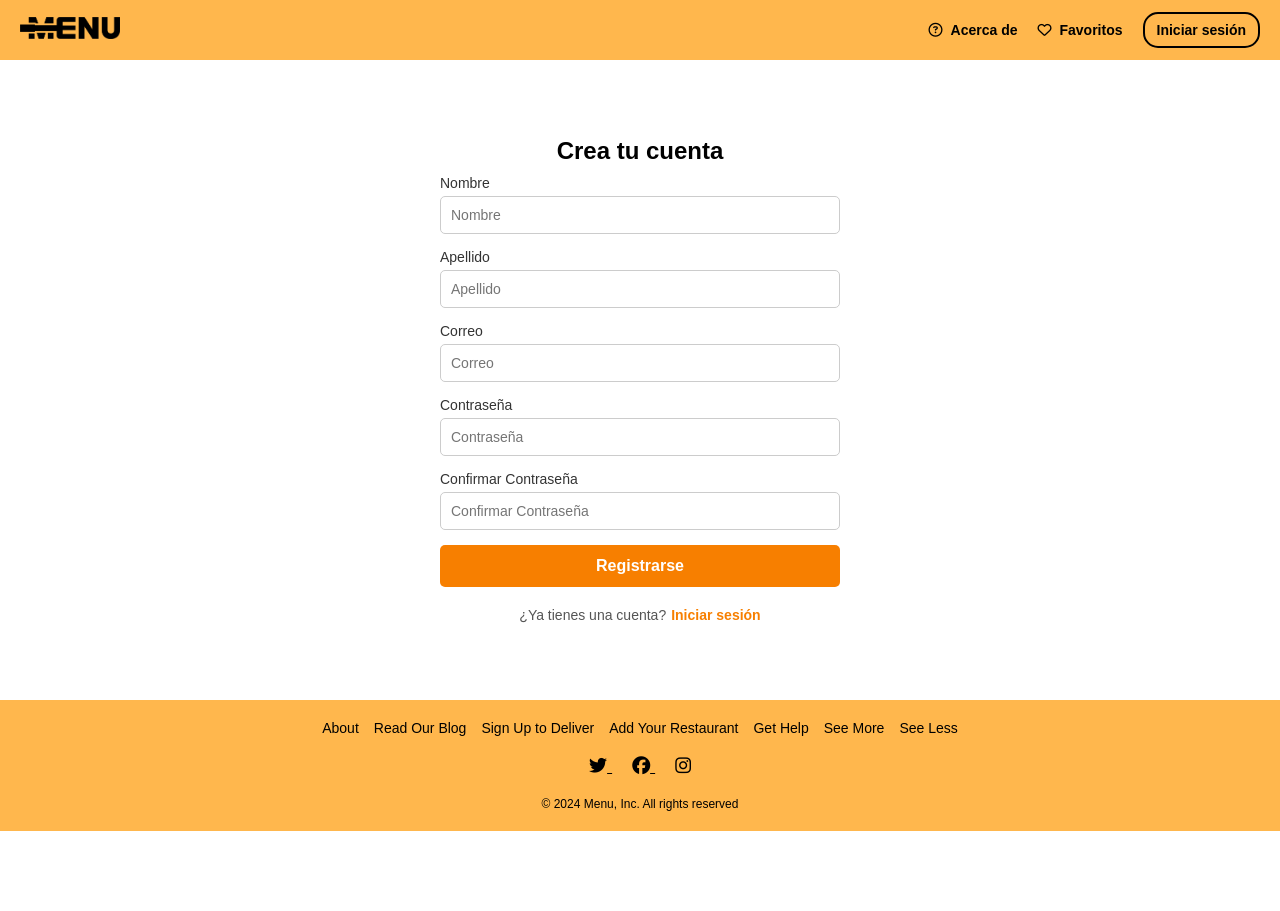
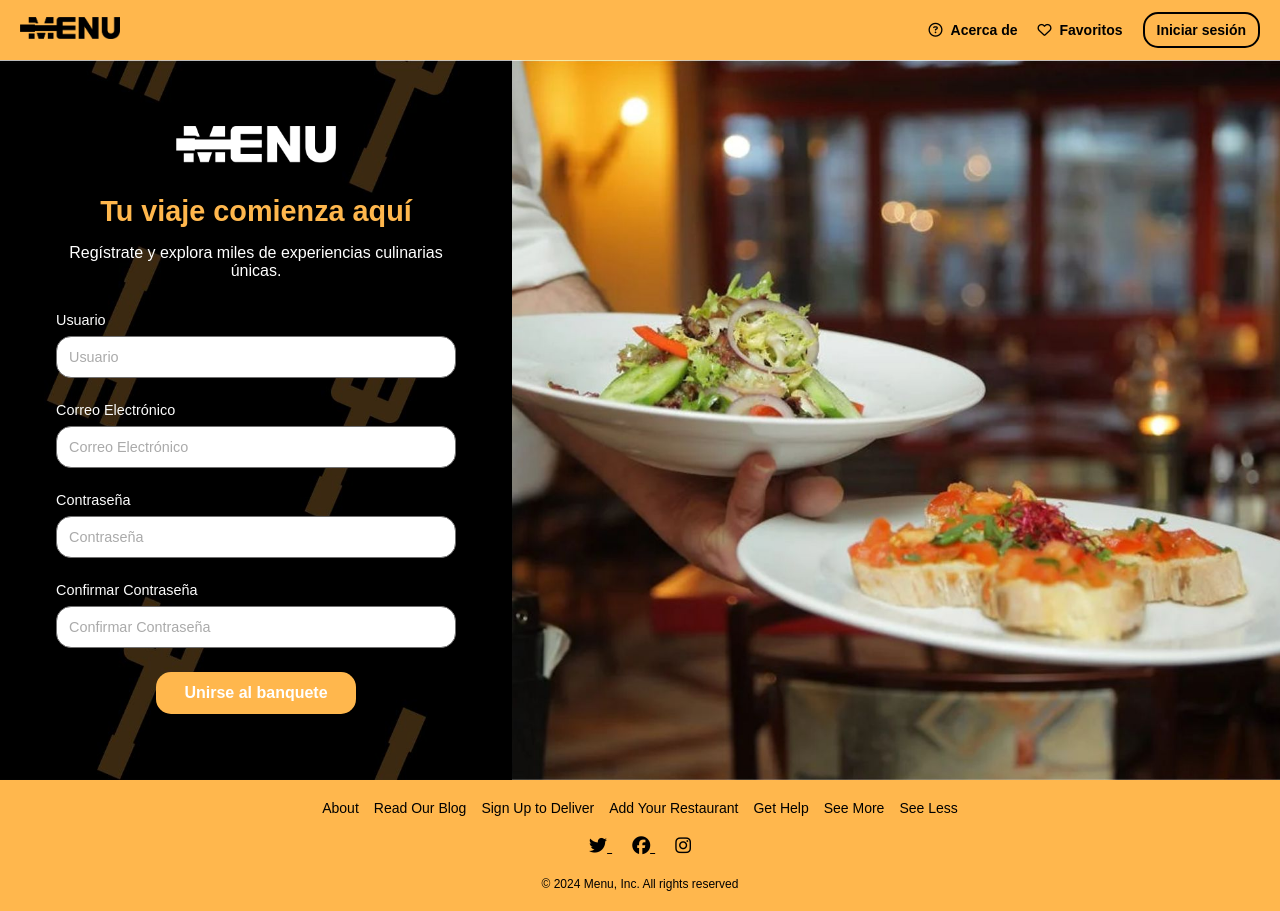
Before and after one commit to FelipeSalgad/Menu2, a React (Vite) app: page /register in a window 1280 px wide. Before the commit the page ends 831 px from the top, so only its background shows below. Built offline with nearby package versions, Linux system fonts and the light colour scheme.

Commit message:
tercer commit

```diff
--- a/src/Estilos/Register.css
+++ b/src/Estilos/Register.css
@@ -1,87 +1,203 @@
-.register_container {
+.register-container {
     display: flex;
+    flex-direction: row;
+    height: 90vh;
+    font-family: "Arial", sans-serif;
+}
+
+.register-left {
+    flex-basis: 40%;
+    display: flex;
+    flex-direction: column;
+    justify-content: center;
     align-items: center;
+    padding: 2rem;
+    background-image: url('../json/img/fondoSinDerechos.jpg');
+    background-size: cover;
+    background-position: center;
+    position: relative;
+    text-align: center;
+}
+
+.logo-centro,
+.register-form,
+.register-welcome,
+.register-description {
+    width: 100%;
+    max-width: 400px;
+}
+
+.logo-centro {
+    display: flex;
     justify-content: center;
-    height: 80vh;
+    align-items: center;
+    margin-bottom: 2rem;
+}
+
+.register-logo {
+    width: 160px;
+    height: auto;
+    object-fit: contain;
+}
+
+.register-welcome {
+    font-size: 1.8rem;
+    font-weight: bold;
+    margin-bottom: 1rem;
+    color: rgb(255, 183, 77);
+}
+
+.register-description {
+    font-size: 1rem;
+    margin-bottom: 2rem;
+    color: #ffffff;
+}
+
+.register-form {
+    width: 100%;
+}
+
+.register-field {
+    margin-bottom: 1.5rem;
+}
+
+.register-field label {
+    display: block;
+    text-align: left;
+    margin-bottom: 0.5rem;
+    font-size: 0.9rem;
+    color: #fcfcfc;
+}
+
+.register-input {
+    width: 100%;
+    padding: 0.75rem;
+    border: 1px solid #727171;
+    border-radius: 15px;
+    font-size: 0.9rem;
+    color: #797979;
     background-color: #fff;
 }
 
-.container_register {
-    max-width: 400px;
-    width: 100%;
-    text-align: left;
-    background-color: #ffffff;
-}
-
-.register_title {
-    font-size: 24px;
-    font-weight: bold;
-    margin-bottom: 10px;
-    text-align: center;
-}
-
-
-.form_cont_register {
-    display: flex;
-    flex-direction: column;
-    gap: 15px;
-}
-
-.input_group_r {
-    text-align: left;
-}
-
-.input_group_r label {
-    display: block;
-    font-size: 14px;
-    margin-bottom: 5px;
-    color: #333;
-}
-
-.input {
-    width: 100%;
-    padding: 10px;
-    border: 1px solid #ccc;
-    border-radius: 5px;
-    font-size: 14px;
+.register-input:hover,
+.register-input:focus {
+    border: 3px solid rgb(255, 183, 77);
     outline: none;
 }
 
-.input:focus {
-    border-color: #f77f00;
-    box-shadow: 0 0 4px rgba(247, 127, 0, 0.5);
+.register-input::placeholder {
+    color: #aaa;
 }
 
-.btn_register {
+.register-button {
+    padding: 0.75rem;
+    background-color: rgb(255, 183, 77);
+    color: #fff;
+    font-size: 1rem;
+    font-weight: bold;
+    border: none;
+    border-radius: 15px;
+    cursor: pointer;
+    text-decoration: none;
+    display: inline-block;
     width: 100%;
-    padding: 12px;
-    background-color: #f77f00;
-    color: white;
-    border: none;
-    border-radius: 5px;
-    font-size: 16px;
-    cursor: pointer;
-    font-weight: bold;
+    max-width: 200px;
 }
 
-.btn_register:hover {
-    background-color: #e06a00;
+.register-button:hover {
+    background-color: #000;
+    color: #fff;
+    border: 1px solid #fff;
 }
 
-.link_container_register {
-    margin-top: 20px;
-    text-align: center;
-    font-size: 14px;
-    color: #555;
+.register-right {
+    flex-basis: 60%;
+    display: flex;
+    justify-content: center;
+    align-items: center;
+    overflow: hidden;
 }
 
-.link_register {
-    color: #f77f00;
-    text-decoration: none;
-    font-weight: bold;
-    margin-left: 5px;
+.register-image {
+    width: 100%;
+    height: 100%;
+    object-fit: cover;
 }
 
-.link_register:hover {
-    text-decoration: underline;
+@media (max-width: 1200px) {
+    .register-left {
+        flex-basis: 60%;
+    }
+
+    .register-right {
+        flex-basis: 40%;
+        height: auto;
+    }
 }
+
+@media (max-width: 800px) {
+    .register-container {
+        flex-direction: column;
+    }
+
+    .register-left {
+        flex-basis: 100%;
+        height: auto;
+    }
+
+    .register-right {
+        display: none;
+    }
+
+    .register-image {
+        height: 200px;
+        object-fit: cover;
+    }
+}
+
+@media (max-width: 550px) {
+    .register-container {
+        flex-direction: column;
+    }
+
+    .register-left {
+        flex-basis: 100%;
+        align-items: center;
+        padding: 1.5rem;
+    }
+
+    .register-form {
+        max-width: 100%;
+    }
+
+    .register-logo {
+        width: 100px;
+    }
+
+    .register-welcome {
+        font-size: 1.5rem;
+    }
+
+    .register-description {
+        font-size: 0.9rem;
+    }
+}
+
+@media (max-width: 400px) {
+    .register-left {
+        padding: 1rem;
+    }
+
+    .register-welcome {
+        font-size: 1.2rem;
+    }
+
+    .register-description {
+        font-size: 0.8rem;
+    }
+
+    .register-button {
+        font-size: 0.9rem;
+        padding: 0.5rem;
+    }
+}
--- a/src/Pages/Register.jsx
+++ b/src/Pages/Register.jsx
@@ -1,77 +1,70 @@
 import "../Estilos/Register.css";
 import { Form, Formik, Field } from "formik";
-import { Link } from "react-router-dom";
+import img from "../json/img";
 
 export default function Register() {
     const initialValues = {
         nombre: "",
-        apellido: "",
         correo: "",
         contrasena: "",
         confirmarContrasena: "",
     };
 
     return (
-        <>
-            <div className="register_container">
-                <div className="container_register">
-                    <h2 className="register_title">Crea tu cuenta</h2>
+        <div className="register-container">
+            <div className="register-left">
+                <div className="logo-centro">
+                    <img src={img.logoBlanco} className="register-logo" alt="logo" />
+                </div>
+                <h2 className="register-welcome">Tu viaje comienza aquí</h2>
+                <p className="register-description">
+                    Regístrate y explora miles de experiencias culinarias únicas.
+                </p>
                 <Formik initialValues={initialValues}>
-                        <Form className="form_cont_register">
-                            <div className="input_group_r">
-                                <label htmlFor="nombre">Nombre</label>
+                    <Form className="register-form">
+                        <div className="register-field">
+                            <label htmlFor="nombre">Usuario</label>
                             <Field
-                                    className="input"
+                                className="register-input"
                                 type="text"
                                 name="nombre"
-                                    placeholder="Nombre"
+                                placeholder="Usuario"
                             />
                         </div>
-                            <div className="input_group_r">
-                                <label htmlFor="apellido">Apellido</label>
+                        <div className="register-field">
+                            <label htmlFor="correo">Correo Electrónico</label>
                             <Field
-                                    className="input"
-                                    type="text"
-                                    name="apellido"
-                                    placeholder="Apellido"
+                                className="register-input"
+                                type="email"
+                                name="correo"
+                                placeholder="Correo Electrónico"
                             />
                         </div>
-                            <div className="input_group_r">
-                                <label htmlFor="correo">Correo</label>
-                                <Field
-                                    className="input"
-                                    type="email"
-                                    name="correo"
-                                    placeholder="Correo"
-                                />
-                            </div>
-                            <div className="input_group_r">
+                        <div className="register-field">
                             <label htmlFor="contrasena">Contraseña</label>
                             <Field
-                                    className="input"
+                                className="register-input"
                                 type="password"
                                 name="contrasena"
                                 placeholder="Contraseña"
                             />
                         </div>
-                            <div className="input_group_r">
+                        <div className="register-field">
                             <label htmlFor="confirmarContrasena">Confirmar Contraseña</label>
                             <Field
-                                    className="input"
+                                className="register-input"
                                 type="password"
                                 name="confirmarContrasena"
                                 placeholder="Confirmar Contraseña"
                             />
                         </div>
-                            <button className="btn_register" type="submit">Registrarse</button>
+                        <button className="register-button" type="submit">Unirse al banquete</button>
                     </Form>
                 </Formik>
-                    <div className="link_container_register">
-                        <span>¿Ya tienes una cuenta?</span>
-                        <Link to="/login" className="link_register">Iniciar sesión</Link>
+            </div>
+            <div className="register-right">
+                <img src={img.doPlato} className="register-image" alt="Platos deliciosos" />
             </div>
         </div>
-            </div>
-        </>
     );
 }
--- a/src/Restaurante/Explorar.jsx
+++ b/src/Restaurante/Explorar.jsx
@@ -270,7 +270,7 @@ export default function Explorar() {
         },
     ];
 
-    //aca esto deberia ser aleatoriamente, para que no muestre los restaurantes y luego las comidas
+    //esto deberia ser aleatoriamente, para que no muestre los restaurantes y luego las comidas
     //pero aja no le supe
     const todo = [...restaurantes, ...comidas];
 
```
Lines whose indentation alone changed are shown as unchanged.
